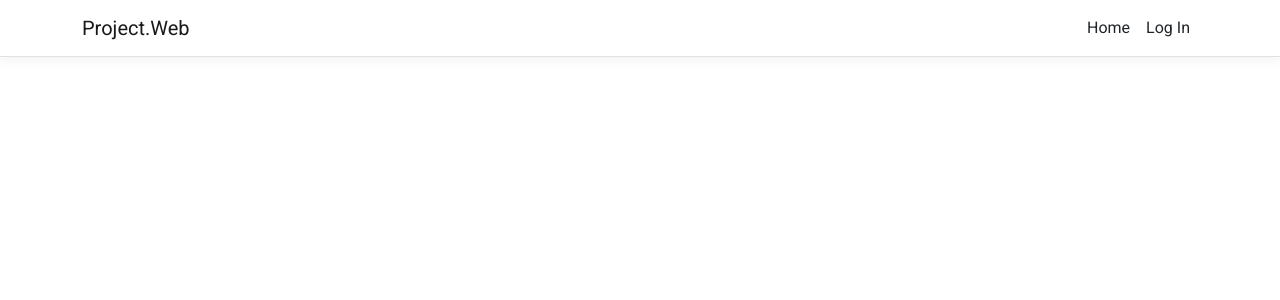
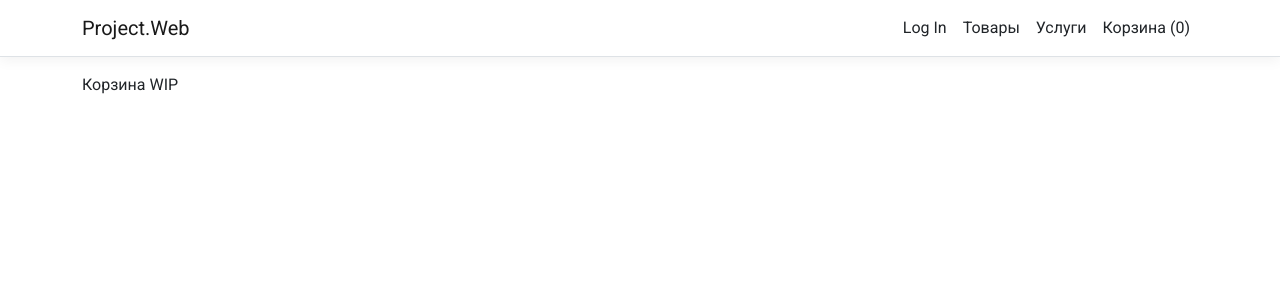
Before and after one commit to PegasUsOnce/my_web_app, a React (Create React App) app in the folder Project.Web/ClientApp/: page /basket in a window 1280 px wide. Shown: the top 300 px of the page. Built offline with nearby package versions, Linux system fonts and the light colour scheme.

Commit message:
наметила страницы

```diff
--- a/Project.Web/ClientApp/src/App.tsx
+++ b/Project.Web/ClientApp/src/App.tsx
@@ -6,6 +6,8 @@ import './custom.css'
 import React from 'react'
 import { Route, Routes } from 'react-router-dom'
 import { AuthorizationPage } from './components/authorization/AuthorizationPage'
+import { BasketPage } from './components/pages/basket/BasketPage'
+import { CatalogPage } from './components/pages/catalog/CatalogPage'
 
 export const App: React.FC = () => {
   return <>
@@ -15,6 +17,9 @@ export const App: React.FC = () => {
           <Route path='/counter' element={<Counter />} />
           <Route path='/fetch-data' element={<FetchData />} />
           <Route path='/login' element={<AuthorizationPage />} />
+          <Route path='/basket' element={<BasketPage />} />
+          <Route path='/services' element={<CatalogPage contentType='services' />} />
+          <Route path='/products' element={<CatalogPage contentType='products' />} />
         </Routes>
       </Layout>
   </>
--- a/Project.Web/ClientApp/src/components/NavMenu.tsx
+++ b/Project.Web/ClientApp/src/components/NavMenu.tsx
@@ -14,27 +14,27 @@ export const NavMenu: React.FC = () => {
 
   return (
     <header>
-      <Navbar className="navbar-expand-sm navbar-toggleable-sm ng-white border-bottom box-shadow mb-3" light>
+      <Navbar className="navbar-expand-sm navbar-toggleable-sm ng-white border-bottom box-shadow mb-3" light sticky='top' >
         <Container>
           <NavbarBrand tag={Link} to="/">Project.Web</NavbarBrand>
           <NavbarToggler onClick={toggleNavbar} className="mr-2" />
           <Collapse className="d-sm-inline-flex flex-sm-row-reverse" isOpen={!collapsed} navbar>
             <ul className="navbar-nav flex-grow">
-              <NavItem>
-                <NavLink tag={Link} className="text-dark" to="/">Home</NavLink>
-              </NavItem>
               {isAuthorized && <NavItem>
                 <NavLink tag={Link} className="text-dark" onClick={signOut} to="/">Sign Out</NavLink>
               </NavItem>}
               {!isAuthorized && <NavItem>
                 <NavLink tag={Link} className="text-dark" to="/login">Log In</NavLink>
               </NavItem>}
-              {isAuthorized && <NavItem>
-                <NavLink tag={Link} className="text-dark" to="/counter">Counter</NavLink>
-              </NavItem>}
-              {isAuthorized && <NavItem>
-                <NavLink tag={Link} className="text-dark" to="/fetch-data">Fetch data</NavLink>
-              </NavItem>}
+              <NavItem>
+                <NavLink tag={Link} className="text-dark" to="/services">Товары</NavLink>
+              </NavItem>
+              <NavItem>
+                <NavLink tag={Link} className="text-dark" to="/products">Услуги</NavLink>
+              </NavItem>
+              <NavItem>
+                <NavLink tag={Link} className="text-dark" to="/basket">Корзина (0)</NavLink>
+              </NavItem>
             </ul>
           </Collapse>
         </Container>
--- /dev/null
+++ b/Project.Web/ClientApp/src/components/pages/basket/BasketPage.tsx
@@ -0,0 +1,10 @@
+import React from 'react'
+
+interface IProps {
+}
+
+export const BasketPage: React.FC<IProps> = () => {
+  return <div>
+    Корзина WIP
+  </div>
+}
--- /dev/null
+++ b/Project.Web/ClientApp/src/components/pages/catalog/CatalogPage.tsx
@@ -0,0 +1,13 @@
+import React from 'react'
+
+type ContentType = 'products' | 'services'
+
+interface IProps {
+  contentType: ContentType
+}
+
+export const CatalogPage: React.FC<IProps> = ({ contentType }) => {
+  return <div>
+    Каталог WIP {contentType}
+  </div>
+}
```
Also changed, not shown: 1 other file (tests, documents, lock files or other folders).
